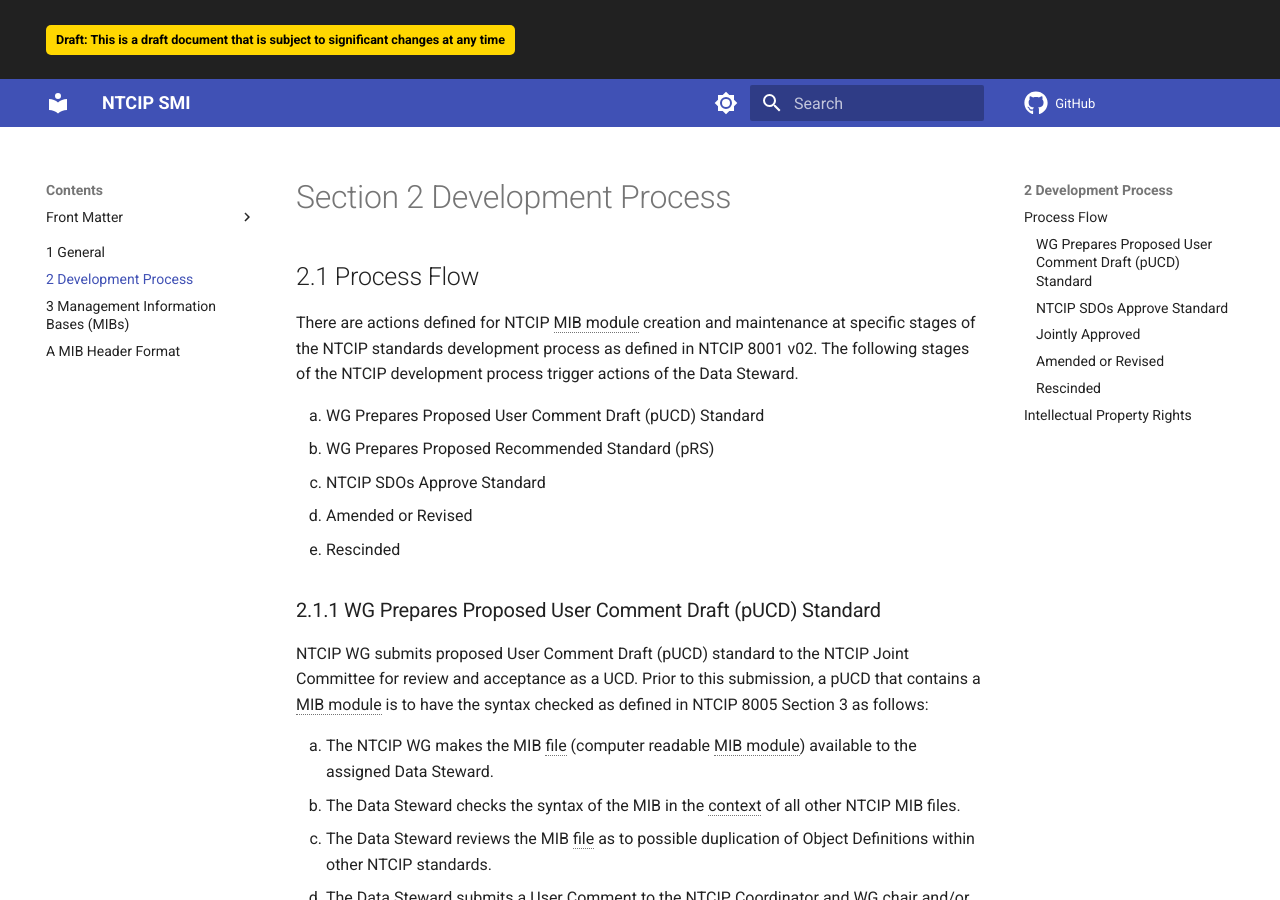
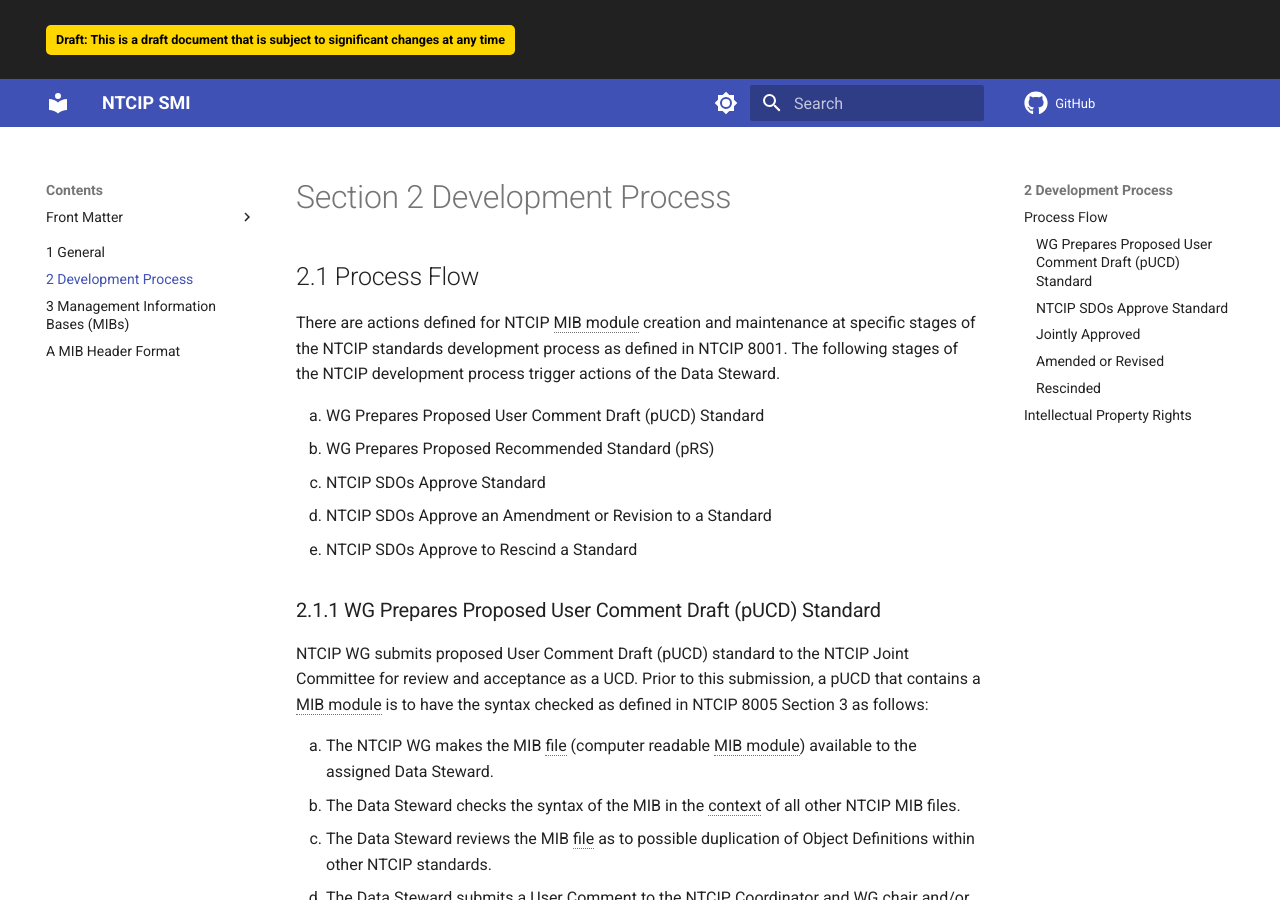
Before and after one commit to ite-org/NTCIP-8005, an MkDocs documentation site: the page built from docs/development-process.md, in a window 1280 px wide and 900 px high. Built offline with MkDocs 1.6.1 and Material for MkDocs 9.7.7, drawn with Linux system fonts in a browser that asks for light colours; comment, search, counter and statistics services are not loaded; the version menu is left out.

Commit message:
Updates documentation and build tools
Updates the documentation to reflect the current NTCIP standards process.

Adds required packages for documentation generation, including Mermaid-cli and mkdocs-mermaid2-plugin.

```diff
--- a/docs/development-process.md
+++ b/docs/development-process.md
@@ -8,13 +8,13 @@
 
 ## Process Flow {.body}
 
-There are actions defined for NTCIP MIB module creation and maintenance at specific stages of the NTCIP standards development process as defined in NTCIP 8001 v02. The following stages of the NTCIP development process trigger actions of the Data Steward.
+There are actions defined for NTCIP MIB module creation and maintenance at specific stages of the NTCIP standards development process as defined in NTCIP 8001. The following stages of the NTCIP development process trigger actions of the Data Steward.
 
 1. WG Prepares Proposed User Comment Draft (pUCD) Standard
 2. WG Prepares Proposed Recommended Standard (pRS)
 3. NTCIP SDOs Approve Standard
-4. Amended or Revised
-5. Rescinded
+4. NTCIP SDOs Approve an Amendment or Revision to a Standard
+5. NTCIP SDOs Approve to Rescind a Standard
 
 ### WG Prepares Proposed User Comment Draft (pUCD) Standard {.body}
 
```
Also changed, not shown: 1 other file.
